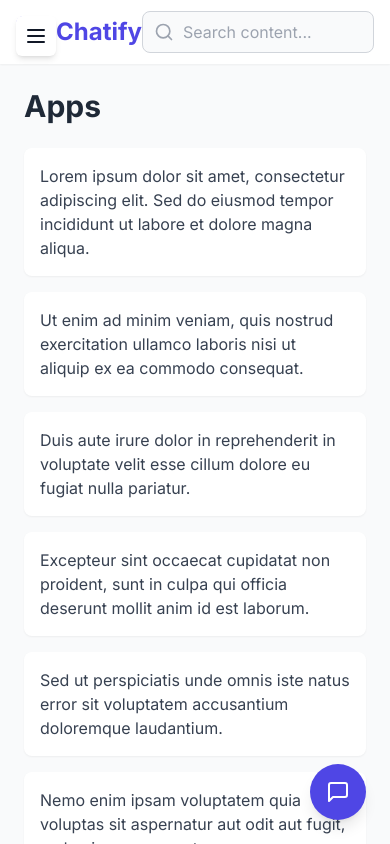
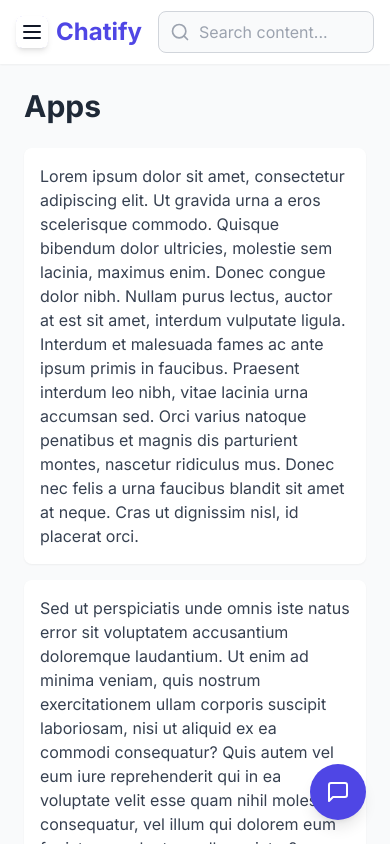
Before and after one commit to crispyb0i/chatbot-interview, a React (Vite) app: page / in a window 390 px wide. Built offline with nearby package versions, Linux system fonts and the light colour scheme.

Commit message:
improve responsive UI and update lorem ipsum text with longer paragraphs

```diff
--- a/src/components/MobileMenu.tsx
+++ b/src/components/MobileMenu.tsx
@@ -29,7 +29,7 @@ const MobileMenu: React.FC = () => {
     <div className="sm:hidden">
       <button
         onClick={() => setIsOpen(!isOpen)}
-        className="fixed top-4 left-4 z-20 p-2 rounded-md bg-white shadow-md"
+        className="fixed top-4 left-4 z-20 p-1 rounded-md bg-white shadow-md"
       >
         {isOpen ? <X size={24} /> : <Menu size={24} />}
       </button>
--- a/src/components/Navbar.tsx
+++ b/src/components/Navbar.tsx
@@ -8,7 +8,7 @@ const Navbar: React.FC = () => {
   return (
     <nav className="bg-white shadow-sm h-16 px-4 flex items-center justify-between z-10">
       <div className="flex items-center">
-        <div className="text-2xl font-bold text-indigo-600 flex items-center">
+        <div className="mr-4 text-2xl font-bold text-indigo-600 flex items-center">
           <span className="bg-indigo-600 text-white rounded-lg p-1 mr-2">
             <svg
               xmlns="http://www.w3.org/2000/svg"
--- a/src/components/chatbot/ChatbotWindow.tsx
+++ b/src/components/chatbot/ChatbotWindow.tsx
@@ -6,7 +6,7 @@ import MessageInput from './MessageInput';
 import { useTimer } from '../../hooks/useTimer';
 
 const ChatbotWindow: React.FC = () => {
-  const { isChatOpen, setIsChatOpen, clearMessages } = useAppContext();
+  const { setIsChatOpen, clearMessages } = useAppContext();
   const { seconds, resetTimer } = useTimer();
   const [mounted, setMounted] = useState(false);
 
--- a/src/components/chatbot/MessageInput.tsx
+++ b/src/components/chatbot/MessageInput.tsx
@@ -25,7 +25,7 @@ const MessageInput: React.FC = () => {
           type="text"
           value={inputValue}
           onChange={(e) => setInputValue(e.target.value)}
-          className="flex-1 border border-gray-300 rounded-l-lg py-2 px-4 focus:outline-none focus:ring-2 focus:ring-indigo-500"
+          className="flex-1 border border-gray-300 rounded-l-lg py-1.5 px-4 focus:outline-none focus:ring-1 focus:ring-indigo-500"
           placeholder="Type a message..."
           aria-label="Type a message"
         />
@@ -35,7 +35,7 @@ const MessageInput: React.FC = () => {
           disabled={!inputValue.trim()}
           aria-label="Send message"
         >
-          <Send size={20} />
+          <Send size={22} />
         </button>
       </div>
     </form>
--- a/src/hooks/useTimer.tsx
+++ b/src/hooks/useTimer.tsx
@@ -8,7 +8,7 @@ export const useTimer = () => {
     let interval: number | undefined;
 
     if (isActive) {
-      interval = window.setInterval(() => {
+      interval = setInterval(() => {
         setSeconds(prev => prev + 1);
       }, 1000);
     } else if (!isActive && seconds !== 0) {
--- a/src/pages/AppsPage.tsx
+++ b/src/pages/AppsPage.tsx
@@ -6,21 +6,16 @@ const AppsPage: React.FC = () => {
   const { searchQuery } = useAppContext();
 
   const paragraphs = [
-    "Lorem ipsum dolor sit amet, consectetur adipiscing elit. Sed do eiusmod tempor incididunt ut labore et dolore magna aliqua.",
-    "Ut enim ad minim veniam, quis nostrud exercitation ullamco laboris nisi ut aliquip ex ea commodo consequat.",
-    "Duis aute irure dolor in reprehenderit in voluptate velit esse cillum dolore eu fugiat nulla pariatur.",
-    "Excepteur sint occaecat cupidatat non proident, sunt in culpa qui officia deserunt mollit anim id est laborum.",
-    "Sed ut perspiciatis unde omnis iste natus error sit voluptatem accusantium doloremque laudantium.",
-    "Nemo enim ipsam voluptatem quia voluptas sit aspernatur aut odit aut fugit, sed quia consequuntur.",
-    "Neque porro quisquam est, qui dolorem ipsum quia dolor sit amet, consectetur, adipisci velit.",
-    "Quis autem vel eum iure reprehenderit qui in ea voluptate velit esse quam nihil molestiae consequatur.",
-    "At vero eos et accusamus et iusto odio dignissimos ducimus qui blanditiis praesentium voluptatum.",
-    "Nam libero tempore, cum soluta nobis est eligendi optio cumque nihil impedit quo minus id quod.",
-    "Temporibus autem quibusdam et aut officiis debitis aut rerum necessitatibus saepe eveniet ut et voluptates.",
-    "Itaque earum rerum hic tenetur a sapiente delectus, ut aut reiciendis voluptatibus maiores alias.",
-    "Et harum quidem rerum facilis est et expedita distinctio. Nam libero tempore, cum soluta nobis.",
-    "Omnis voluptas assumenda est, omnis dolor repellendus. Temporibus autem quibusdam et aut officiis.",
-    "Nisi ut aliquid ex ea commodi consequatur? Quis autem vel eum iure reprehenderit qui in ea."
+    "Lorem ipsum dolor sit amet, consectetur adipiscing elit. Ut gravida urna a eros scelerisque commodo. Quisque bibendum dolor ultricies, molestie sem lacinia, maximus enim. Donec congue dolor nibh. Nullam purus lectus, auctor at est sit amet, interdum vulputate ligula. Interdum et malesuada fames ac ante ipsum primis in faucibus. Praesent interdum leo nibh, vitae lacinia urna accumsan sed. Orci varius natoque penatibus et magnis dis parturient montes, nascetur ridiculus mus. Donec nec felis a urna faucibus blandit sit amet at neque. Cras ut dignissim nisl, id placerat orci.",
+    "Sed ut perspiciatis unde omnis iste natus error sit voluptatem accusantium doloremque laudantium. Ut enim ad minima veniam, quis nostrum exercitationem ullam corporis suscipit laboriosam, nisi ut aliquid ex ea commodi consequatur? Quis autem vel eum iure reprehenderit qui in ea voluptate velit esse quam nihil molestiae consequatur, vel illum qui dolorem eum fugiat quo voluptas nulla pariatur?",
+    "Curabitur laoreet orci eu tempor ullamcorper. Fusce luctus cursus mauris ac ultrices. Class aptent taciti sociosqu ad litora torquent per conubia nostra, per inceptos himenaeos. Fusce vehicula, lacus blandit malesuada mollis, elit elit scelerisque magna, id ornare tortor sapien at dui. Vestibulum vel neque congue, iaculis turpis sed, laoreet felis. Mauris at risus orci. Duis non leo volutpat, hendrerit metus et, consequat felis. Sed rhoncus vehicula nulla, eu iaculis ligula dictum sed. Curabitur consectetur diam egestas, eleifend diam nec, dictum purus. Donec et sapien ultricies, rhoncus neque eu, finibus sem. Nam aliquet, massa in volutpat consectetur, quam augue rhoncus nisi, nec sollicitudin nibh urna et enim. Donec fermentum urna vel faucibus sollicitudin. Sed sodales urna in turpis commodo tincidunt eget in tellus. Nullam fringilla, sem nec accumsan pretium, risus libero auctor nisi, in lobortis nunc est nec mauris.",
+    "Pellentesque habitant morbi tristique senectus et netus et malesuada fames ac turpis egestas. Suspendisse vitae elit condimentum risus lobortis feugiat. Pellentesque habitant morbi tristique senectus et netus et malesuada fames ac turpis egestas. Nunc vitae sapien non massa sodales scelerisque. Integer convallis nunc et ultrices porta. Fusce consectetur facilisis ligula eget vestibulum. Morbi vestibulum enim tortor, nec feugiat mi efficitur vitae. Vivamus laoreet ac odio in finibus. Vivamus volutpat nisl diam, et fringilla quam molestie eu. Interdum et malesuada fames ac ante ipsum primis in faucibus. Nullam odio est, rutrum vel tortor a, bibendum semper mauris. Fusce euismod mattis malesuada. Suspendisse pretium scelerisque vulputate. Praesent porta tortor urna, sed sollicitudin tortor mollis id.",
+    "Fusce tristique pretium libero, id rutrum diam fermentum at. Nulla luctus velit at ex dignissim, fermentum hendrerit lectus pretium. Cras sed finibus nulla. Nunc in ex porta, lobortis ante vitae, vestibulum urna. Pellentesque et felis et lorem blandit tincidunt eu nec orci. Proin nec euismod orci, eget imperdiet nisl. Quisque aliquet iaculis auctor. Donec vitae metus eu mauris scelerisque vulputate. Duis eros felis, gravida vel consequat eu, fringilla sed nibh. Nam ornare justo nec elit auctor, at blandit est dictum. Quisque non accumsan metus. In malesuada diam eu ligula bibendum rutrum. Suspendisse auctor, turpis id faucibus ultricies, lectus lacus faucibus tellus, ut laoreet lacus risus nec urna.",
+    "Ut efficitur, arcu sit amet iaculis congue, dui erat luctus magna, id dapibus turpis turpis ac tellus. Etiam sed efficitur arcu. Fusce sed orci fermentum massa gravida ornare. Nulla at egestas est. Quisque tincidunt mauris ac dui sollicitudin euismod. Sed pulvinar turpis in sem posuere dignissim. Aenean in lacinia nunc, vitae condimentum felis. Donec ut velit non diam consequat commodo. Sed nec finibus lacus. Vestibulum elementum, est et finibus cursus, lectus mauris fringilla risus, sed porta diam ipsum imperdiet metus. Maecenas scelerisque ornare justo sed tristique. Donec sem massa, pulvinar eget aliquet placerat, scelerisque sed est.",
+    "Sed lobortis ac arcu in porta. Morbi quis suscipit purus. Proin eget aliquet metus. Sed vestibulum placerat neque consequat accumsan. Nam efficitur, velit nec venenatis varius, odio enim facilisis nunc, interdum blandit massa orci id justo. Nam faucibus non felis sed porttitor. Suspendisse interdum vel lectus in ultricies. Nunc vulputate sapien sagittis lacus viverra ornare. Mauris vel tempus sem. Phasellus vitae sapien luctus, mattis dui sollicitudin, fermentum lectus.",
+    "Mauris porta erat nec risus pulvinar, malesuada euismod arcu feugiat. Etiam sed turpis arcu. Suspendisse ut risus augue. Integer auctor sed lacus hendrerit tincidunt. Cras eu venenatis mauris, vel tempus massa. Maecenas condimentum felis a ex tempor, nec volutpat nibh semper. Cras et ullamcorper lacus, nec lobortis metus. Aenean sed egestas lacus. Curabitur nec neque consequat justo dictum varius eget nec est. Proin convallis sollicitudin tortor, et tincidunt enim aliquet vitae.",
+    "Mauris vitae erat vitae nunc viverra sollicitudin. Morbi pulvinar suscipit pellentesque. Integer rhoncus, risus a rutrum imperdiet, nunc turpis suscipit magna, sollicitudin commodo massa lectus varius velit. Etiam semper nulla libero. Donec in purus nec arcu ullamcorper auctor sit amet feugiat velit. Morbi accumsan ligula feugiat diam tristique, nec facilisis ex pulvinar. Sed ac neque quis leo pulvinar viverra ut vitae nisl. Praesent placerat sem venenatis ligula commodo faucibus. Donec faucibus lacinia tortor, non aliquet nibh venenatis id. Mauris est dui, facilisis in porta non, tincidunt a nunc.",
+    "Nulla at dolor auctor, condimentum erat at, semper nisl. Vestibulum consectetur lectus neque, sed blandit ex egestas quis. Sed convallis venenatis erat, vel imperdiet ex varius varius. Nam vehicula, nisi sed viverra tincidunt, purus dui scelerisque metus, eu imperdiet nunc tortor non urna. Duis eu quam quis sapien efficitur rhoncus nec sed neque. Pellentesque diam nisl, consectetur a rhoncus at, vestibulum vel nisl. Integer ullamcorper velit nisl, eget semper quam luctus sit amet. Duis porttitor nunc eu fermentum hendrerit. Aliquam ac mollis turpis. Sed aliquet quam at dapibus dapibus. Nulla quis ligula nec mauris maximus consequat ac vel quam. Nunc vel tempor velit. Fusce posuere dolor magna, a gravida lacus feugiat nec. Etiam hendrerit semper convallis."
   ];
 
   // Filter paragraphs based on search query
--- a/src/pages/DocumentsPage.tsx
+++ b/src/pages/DocumentsPage.tsx
@@ -6,21 +6,16 @@ const DocumentsPage: React.FC = () => {
   const { searchQuery } = useAppContext();
 
   const paragraphs = [
-    "Lorem ipsum dolor sit amet, consectetur adipiscing elit. Nullam auctor, nunc id aliquam tincidunt.",
-    "Vestibulum ante ipsum primis in faucibus orci luctus et ultrices posuere cubilia Curae; Sed dapibus.",
-    "Fusce suscipit varius mi. Cum sociis natoque penatibus et magnis dis parturient montes.",
-    "Integer nec odio. Praesent libero. Sed cursus ante dapibus diam. Sed nisi nulla, quis sem at.",
-    "Pellentesque libero tortor, tincidunt et, tincidunt eget, semper nec, quam. Sed hendrerit.",
-    "Morbi in sem quis dui placerat ornare. Pellentesque odio nisi, euismod in, pharetra a, ultricies in.",
-    "Praesent dapibus, neque id cursus faucibus, tortor neque egestas augue, eu vulputate magna eros.",
-    "Donec vitae sapien ut libero venenatis faucibus. Nullam quis ante. Etiam sit amet orci eget.",
-    "Phasellus ultrices nulla quis nibh. Quisque a lectus. Donec consectetuer ligula vulputate sem.",
-    "Suspendisse eu ligula. Cum sociis natoque penatibus et magnis dis parturient montes.",
-    "Cras ornare tristique elit. Lorem ipsum dolor sit amet, consectetuer adipiscing elit.",
-    "Praesent vestibulum molestie lacus. Aenean nonummy hendrerit mauris. Phasellus porta.",
-    "Nulla quis sem at nibh elementum imperdiet. Duis sagittis ipsum. Praesent mauris.",
-    "Maecenas aliquet mollis lectus. Vivamus consectetuer risus et tortor. Lorem ipsum dolor sit.",
-    "Nam nec ante. Sed lacinia, urna non tincidunt mattis, tortor neque adipiscing diam, a cursus."
+    "Sed a arcu ex. Integer sodales porta lacus, at placerat risus volutpat id. Vestibulum sodales sodales augue in condimentum. Aenean fermentum mi eget cursus tempor. Proin feugiat cursus libero. Nunc tristique dapibus condimentum. Proin dignissim quam sed bibendum sodales. Donec consequat mollis velit, non ornare eros bibendum ac. Sed gravida velit a mi dignissim egestas. Donec nec feugiat ipsum. Curabitur fringilla magna eu rhoncus consequat. Sed volutpat aliquam lobortis. Integer tempor velit id augue facilisis, eget fringilla nisl tincidunt. Quisque eleifend luctus neque. Donec semper orci imperdiet pharetra rhoncus. Aliquam erat volutpat.",
+    "In luctus nisi vel ligula blandit convallis. In iaculis sem sed nulla venenatis aliquet. Sed malesuada interdum enim, a interdum odio gravida ut. Quisque dapibus eleifend mi, non semper neque. Praesent pretium tellus sem, in suscipit orci consequat eu. Ut ac iaculis magna, eget congue magna. Proin id mi sit amet est semper rhoncus. Pellentesque ante nulla, placerat eget volutpat in, tempor vel augue.",
+    "Mauris id augue et ligula tristique facilisis id eget arcu. Maecenas metus arcu, tristique vel fringilla in, molestie eu diam. Morbi tempus fringilla ex, ac luctus urna. Cras nec tortor lobortis, porttitor lorem quis, luctus libero. Pellentesque ut porttitor est. Aenean eleifend, urna et sollicitudin dictum, velit odio venenatis orci, quis tempor sapien ligula eget ante. Phasellus quis lacus augue. Interdum et malesuada fames ac ante ipsum primis in faucibus. Nullam posuere iaculis mattis.",
+    "Pellentesque eget aliquam diam, sed feugiat ipsum. Class aptent taciti sociosqu ad litora torquent per conubia nostra, per inceptos himenaeos. Phasellus quis eros at erat scelerisque dapibus id a nulla. Sed placerat tortor ac sodales aliquam. Nam nec tristique nulla, ac tempus elit. Suspendisse potenti. Integer vestibulum iaculis tempus.",
+    "Sed convallis eros eu nibh aliquet porttitor. Praesent imperdiet elementum interdum. Cras ut bibendum elit. Donec diam lacus, elementum vel semper non, finibus id dolor. Nam orci nibh, blandit ut arcu vitae, vehicula maximus dui. Pellentesque habitant morbi tristique senectus et netus et malesuada fames ac turpis egestas. Nullam odio quam, tincidunt ut scelerisque sed, vehicula mattis eros. Cras varius vitae velit tincidunt porta. Aenean vel purus massa. Sed suscipit blandit tellus eu hendrerit. Nam non turpis vel dolor placerat accumsan sit amet vitae odio. Etiam sodales ante eros, ac sodales velit convallis sit amet. Nulla vulputate libero sem, a sagittis risus tincidunt quis. Vivamus at tortor in lorem egestas accumsan ut quis ex.",
+    "Maecenas semper urna nec ultricies suscipit. Donec faucibus porttitor tincidunt. Vestibulum eu maximus massa, non suscipit nisl. Vestibulum convallis purus non porttitor tincidunt. Pellentesque vulputate lacus et imperdiet luctus. Duis et vulputate diam. Aliquam erat volutpat. Vivamus at risus justo.",
+    "Donec egestas lacinia eros quis lobortis. Pellentesque habitant morbi tristique senectus et netus et malesuada fames ac turpis egestas. Morbi eu scelerisque nunc. Aliquam placerat condimentum elit quis dictum. Interdum et malesuada fames ac ante ipsum primis in faucibus. Aenean mollis ligula leo, ac mollis dolor ultricies nec. Integer blandit ac ligula lacinia posuere. Phasellus eleifend urna sit amet lacinia tristique.",
+    "Sed vel dignissim mi. Vestibulum fringilla leo ex, in mollis neque gravida at. Phasellus volutpat risus pulvinar, imperdiet dolor vel, condimentum odio. Nunc et cursus ante, eu hendrerit enim. Vestibulum finibus sem velit, non tempus nisl aliquet et. Suspendisse non varius libero, at placerat nisl. Integer vel leo pulvinar, aliquet tellus non, rutrum dolor.",
+    "Pellentesque sed lectus varius, finibus neque sed, ultricies nisi. Vestibulum eleifend ligula eget est mattis tristique. Phasellus a molestie metus. In hac habitasse platea dictumst. Proin convallis turpis eget eleifend porttitor. Vestibulum pretium suscipit dui eget venenatis. Maecenas ullamcorper quam vel nisi mattis malesuada. Aliquam lorem dolor, ullamcorper in diam et, tristique ullamcorper tellus. Praesent at luctus metus, sit amet pulvinar justo.",
+    "Praesent lacus sem, venenatis ac massa placerat, vestibulum varius nibh. Donec accumsan magna sed purus bibendum accumsan. Sed vehicula arcu id metus ultrices blandit. Praesent scelerisque, nunc sit amet sodales ultrices, ipsum diam commodo dui, tincidunt vehicula est magna in justo. Pellentesque habitant morbi tristique senectus et netus et malesuada fames ac turpis egestas. Vestibulum elementum nibh lacus, at cursus lectus ultrices sed. Morbi volutpat ex erat, eget tristique turpis placerat ac. Phasellus et metus vel ligula feugiat tempor quis sit amet nibh. Fusce arcu turpis, laoreet in sem non, eleifend porttitor lacus. Vivamus efficitur, sem ut dignissim ultrices, diam lorem malesuada metus, sit amet consequat felis ex vitae tellus. Donec condimentum pharetra fringilla. Class aptent taciti sociosqu ad litora torquent per conubia nostra, per inceptos himenaeos. Donec tristique feugiat dolor, id cursus nisl lobortis et. Nam non orci in ligula auctor aliquam. Etiam eget arcu sed ex sodales elementum a et nulla. In hac habitasse platea dictumst."
   ];
 
   // Filter paragraphs based on search query
```
